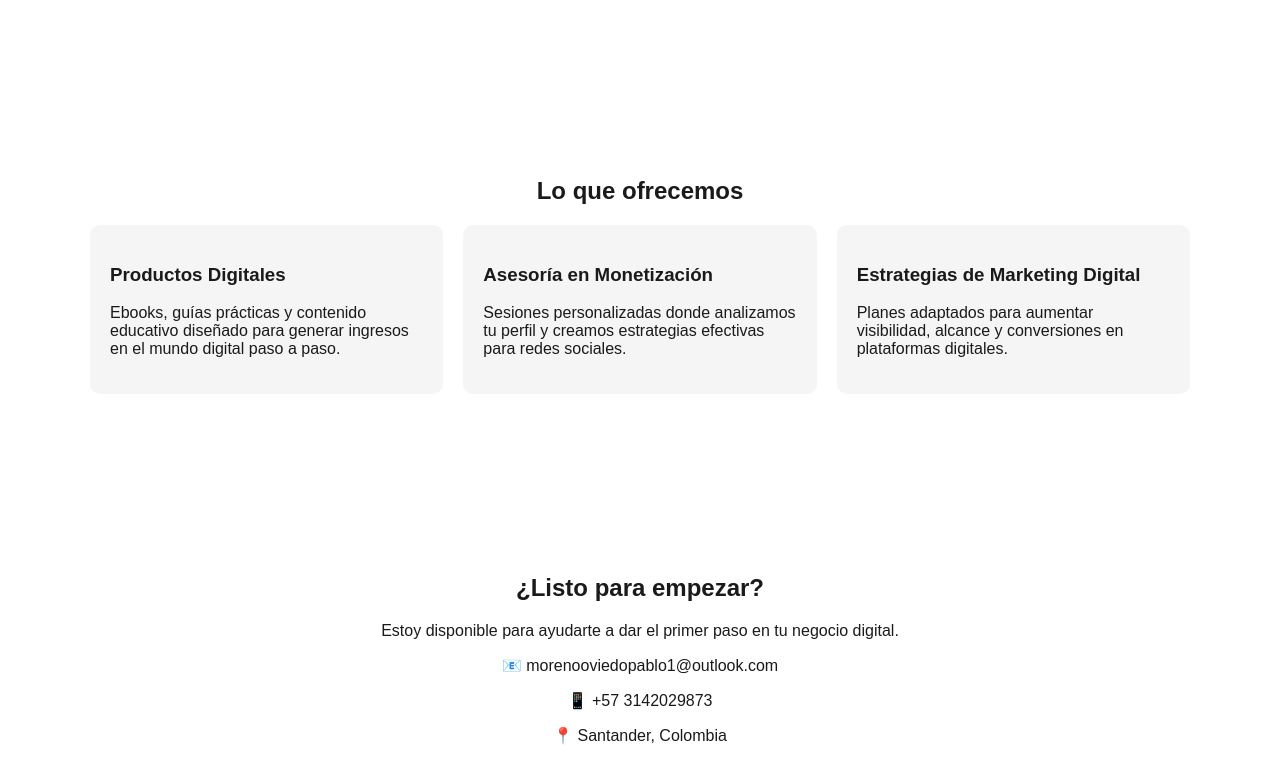
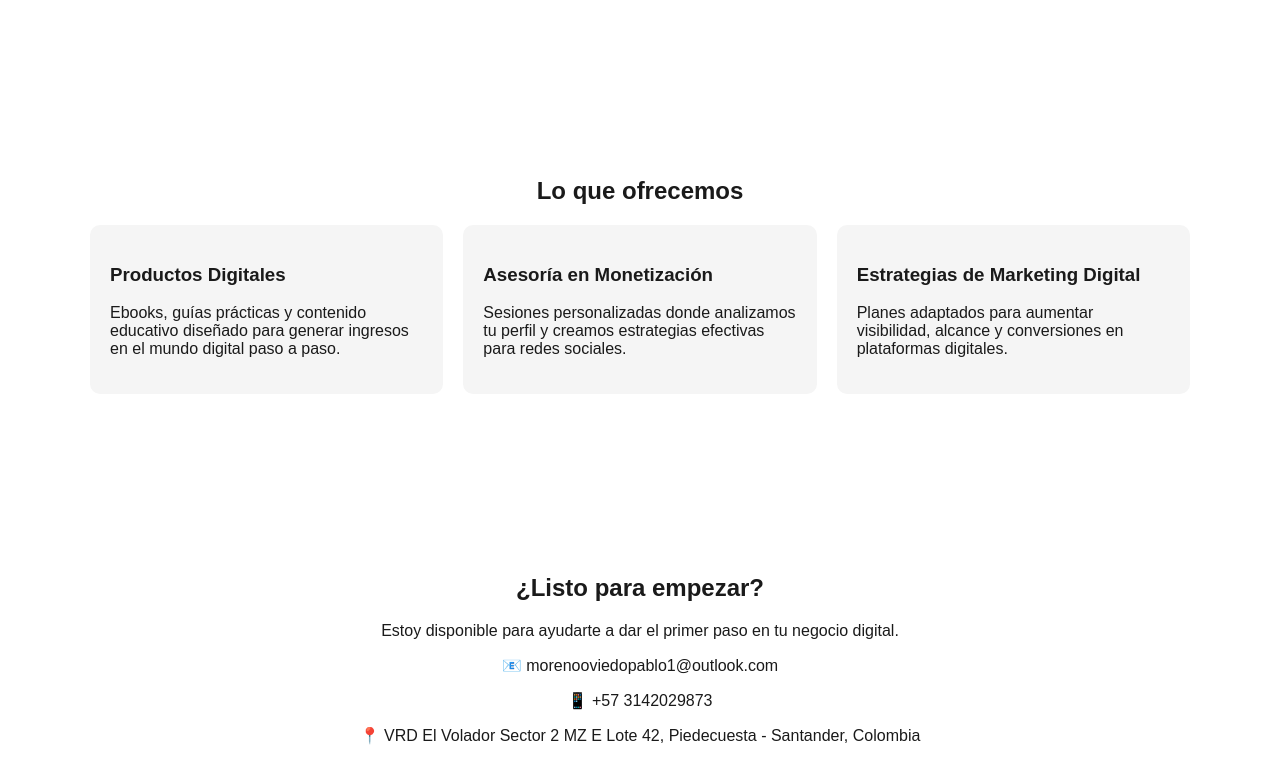
Before and after one commit to pablomorenoads/pablomorenoads, a plain HTML site: page index.html in a window 1280 px wide. Shown: the part 1102-1885 px from the top of the page. Drawn offline with Linux system fonts and the light colour scheme.

Commit message:
Update index.html

```diff
--- a/index.html
+++ b/index.html
@@ -141,7 +141,7 @@ header a {
 
     <p>📧 morenooviedopablo1@outlook.com</p>
     <p>📱 +57 3142029873</p>
-    <p>📍 Santander, Colombia</p>
+    <p>📍 VRD El Volador Sector 2 MZ E Lote 42, Piedecuesta - Santander, Colombia</p>
 </section>
 
 </body>
```
